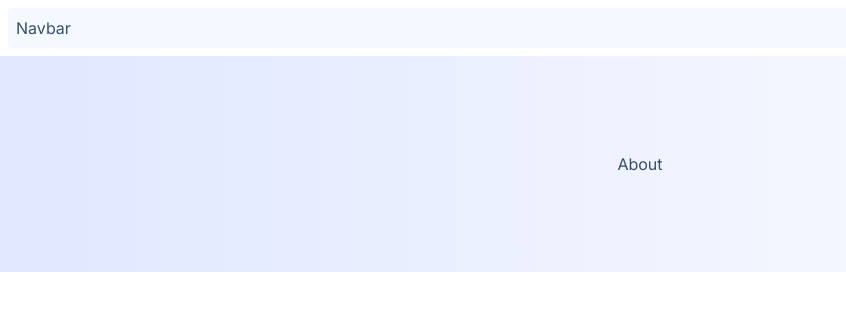
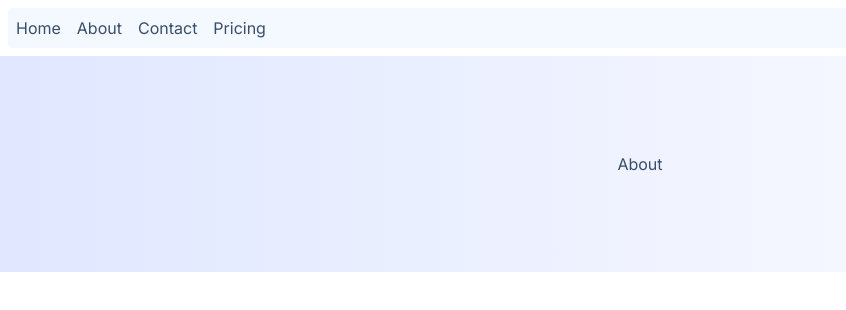
Before and after one commit to BernardoAguayoOrtega/next-app, a Next.js app: page /about in a window 1280 px wide. Shown: the top 310 px of the page, without its empty margins (0-846 px from the left). Built offline with nearby package versions, Linux system fonts and the light colour scheme.

Commit message:
Add pricing page and update navbar

```diff
--- a/app/(general)/about/page.tsx
+++ b/app/(general)/about/page.tsx
@@ -4,8 +4,6 @@ import React from "react";
 export const metadata: Metadata = {
   title: "About page",
   description: "About page",
-  keywords: "About, About page",
-  category: "About",
 };
 
 function About() {
--- a/app/(general)/Pricing/index.tsx
+++ b/app/(general)/pricing/index.tsx
@@ -5,8 +5,6 @@ import React from 'react'
 export const metadata: Metadata = {
  title: 'Pricing page',
   description: 'Pricing page',
-  keywords: 'Pricing, Pricing page',
-  category: 'Pricing',
 };
 
 function Pricing() {
--- a/app/components/navbar/index.tsx
+++ b/app/components/navbar/index.tsx
@@ -2,6 +2,21 @@ type Props = {};
 
 export function Navbar({}: Props) {
   return (
-    <nav className='flex bg-blue-100 bg-opacity-30 p-2 m-2 rounded'>Navbar</nav>
+    <nav className='flex bg-blue-100 bg-opacity-30 p-2 m-2 rounded'>
+      <ul className='flex space-x-4'>
+        <li>
+          <a href='/'>Home</a>
+        </li>
+        <li>
+          <a href='/about'>About</a>
+        </li>
+        <li>
+          <a href='/contact'>Contact</a>
+        </li>
+        <li>
+          <a href='/pricing'>Pricing</a>
+        </li>
+      </ul>
+    </nav>
   );
 }
```
